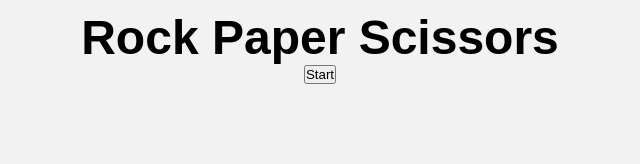
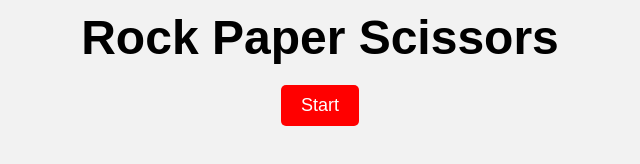
Before and after one commit to Cyclonekillzyt/Rock-Paper-Scissors, a plain HTML site: page index.html in a window 1280 px wide. Shown: the whole page, without its empty margins (320-960 px from the left). Drawn offline with Linux system fonts and the light colour scheme.

Commit message:
Done with the start button and lets write the logic

```diff
--- a/style.css
+++ b/style.css
@@ -28,3 +28,19 @@ body{
     width: 100%;
     flex-direction: column;
 }
+
+.start{
+    background: #f00;
+    color: #fff;
+    padding: 10px 20px;
+    border: none;
+    border-radius: 5px;
+    cursor: pointer;
+    font-size: 18px;
+    margin-top: 20px;
+    transition: all 0.3s;
+}
+
+.start:hover{
+    background: #c00;
+}
```
